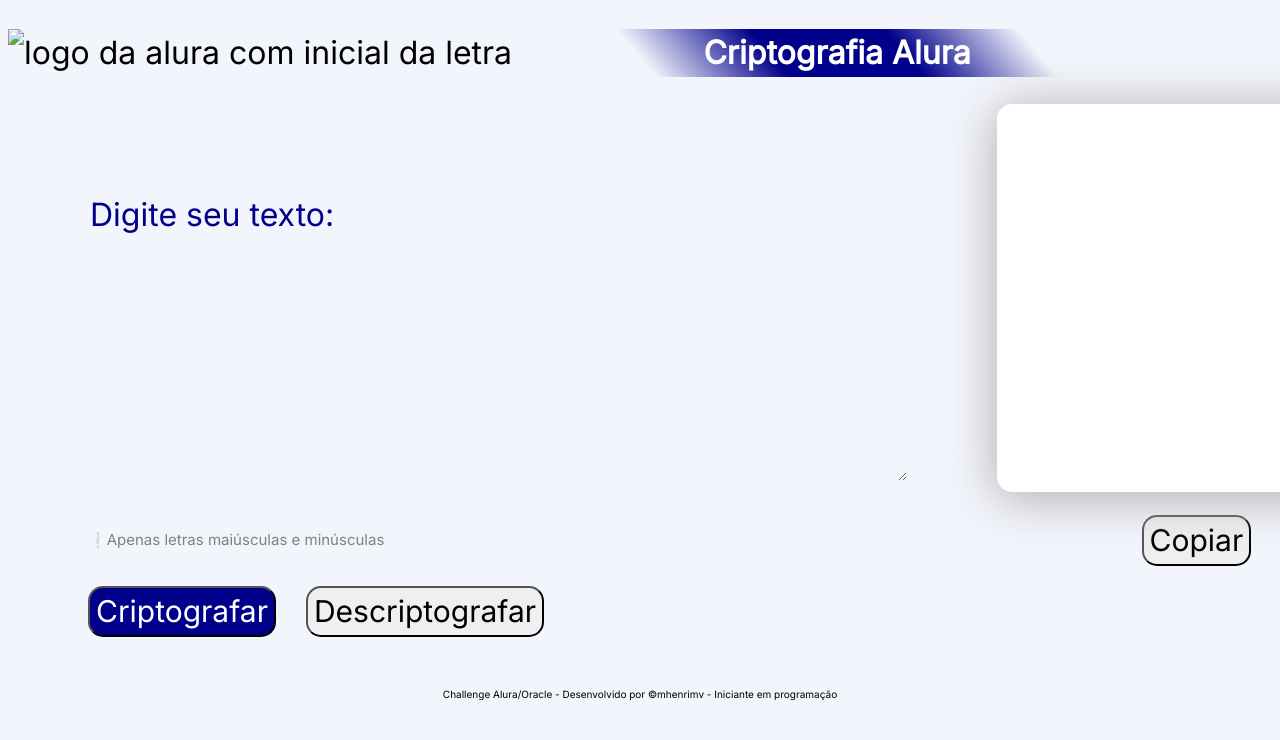
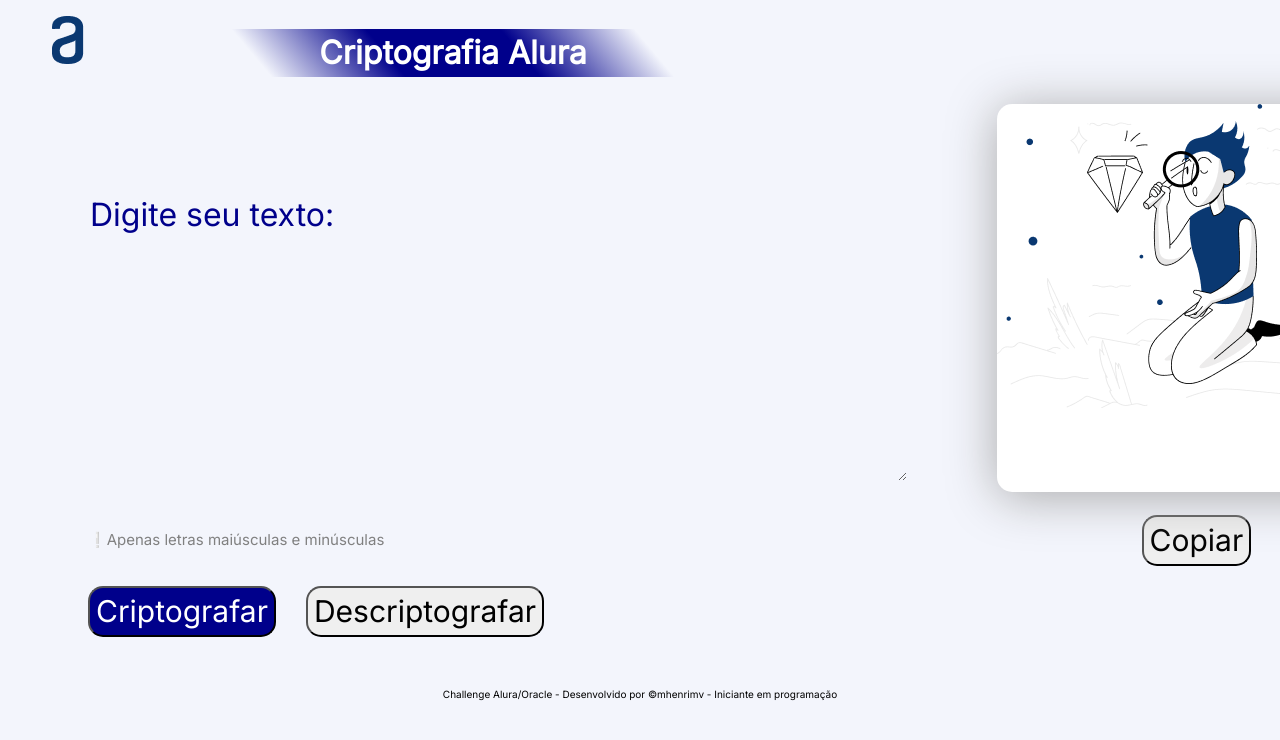
Before and after one commit to mhenrimv/ChallengeDecodificador, a plain HTML site: page index.html in a window 1280 px wide. Shown: the top 740 px of the page. Drawn offline with Linux system fonts and the light colour scheme.

Commit message:
primeiro commit

```diff
--- a/index.html
+++ b/index.html
@@ -10,7 +10,7 @@
 </head>
 <body>
     <header>
-        <img src="logo.png" id="logo" alt="logo da alura com inicial da letra">
+        <img src="/img/logo.png" id="logo" alt="logo da alura com inicial da letra">
         <h1>Criptografia Alura</h1>
     </header>
     <main class="main">
--- a/style.css
+++ b/style.css
@@ -39,7 +39,7 @@ body{
     position: relative;
     margin-top: 5px;
     margin-left: 90px;
-    background-image: url("boneco.png");
+    background-image: url("/img/boneco.png");
     background-repeat: no-repeat;
     box-shadow: 0px 5px 50px darkgray;
     border: none;
```
